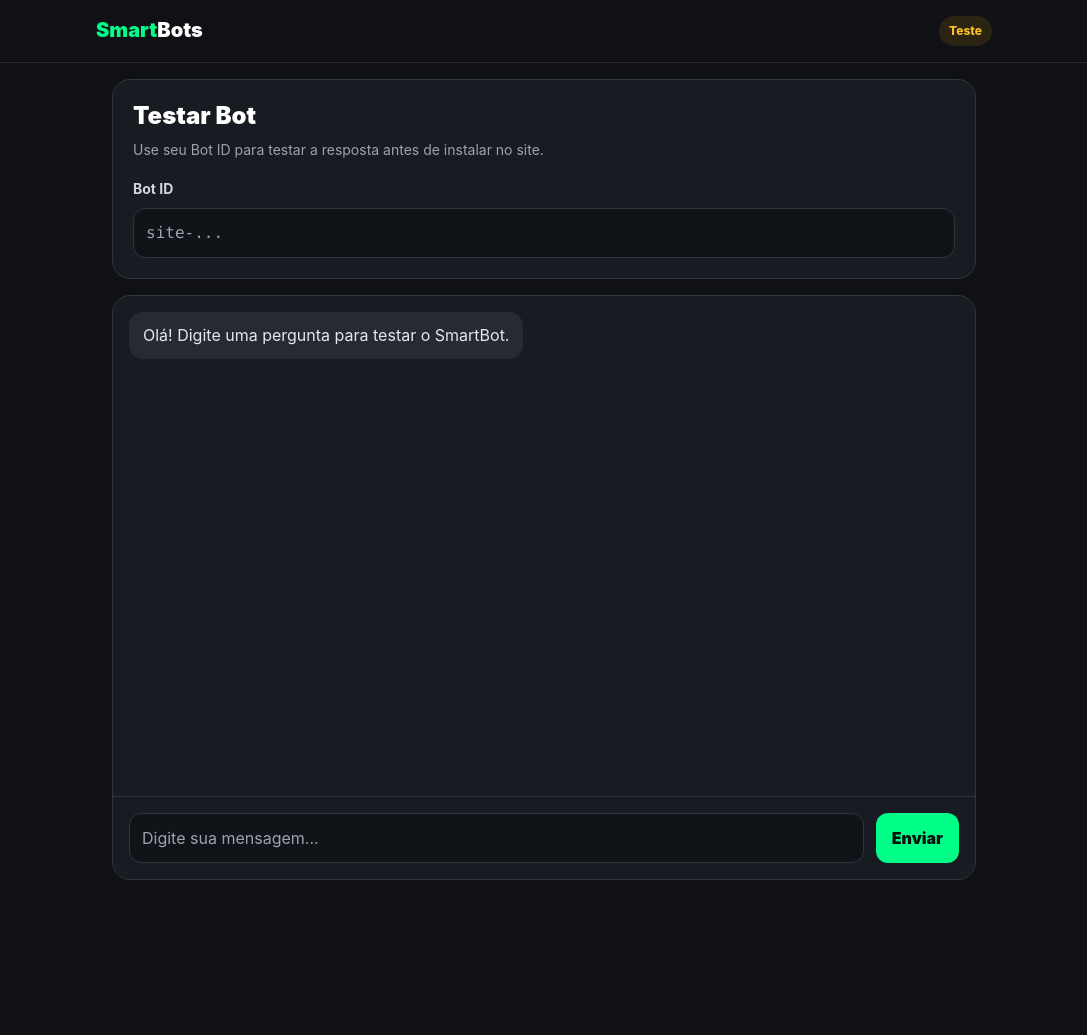
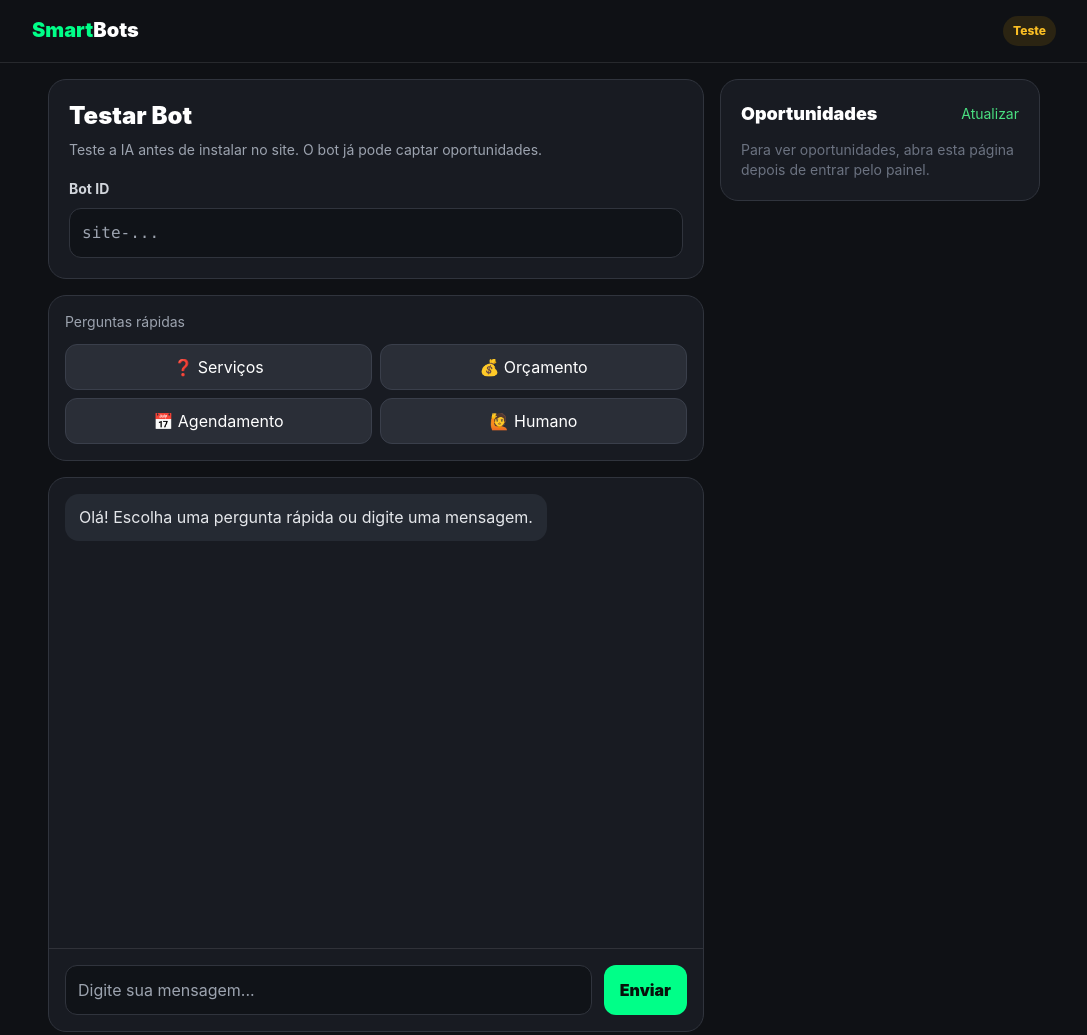
Before and after one commit to HenriqueGuilhermeUx/notarizex-ai, a website: page notarizex-ai/testar-bot.html in a window 1280 px wide. Shown: the whole page, without its empty margins (96-1183 px from the left). Before the commit the page ends 896 px from the top, so only its background shows below. Drawn offline with nearby package versions, Linux system fonts and the light colour scheme.

Commit message:
Add quick prompts and opportunities to tester

```diff
--- a/notarizex-ai/testar-bot.html
+++ b/notarizex-ai/testar-bot.html
@@ -6,29 +6,50 @@
   <title>Testar SmartBot</title>
   <script src="https://cdn.tailwindcss.com"></script>
   <style>
-    body{background:#0f1115;color:white;font-family:Inter,Arial,sans-serif}.card{background:#181b22;border:1px solid #30343d;border-radius:18px}.field{background:#101318;border:1px solid #30343d;border-radius:12px;color:white;padding:12px;width:100%}.btn{background:#00ff88;color:#07110b;font-weight:900;border-radius:12px;padding:12px 16px}.msg{padding:12px 14px;border-radius:14px;white-space:pre-wrap;line-height:1.45}.user{background:#00ff88;color:#07110b;align-self:flex-end}.bot{background:#252a33;color:#e5e7eb;align-self:flex-start}.pill{font-size:12px;font-weight:800;border-radius:999px;padding:6px 10px;background:#2b2412;color:#fbbf24}
+    body{background:#0f1115;color:white;font-family:Inter,Arial,sans-serif}.card{background:#181b22;border:1px solid #30343d;border-radius:18px}.field{background:#101318;border:1px solid #30343d;border-radius:12px;color:white;padding:12px;width:100%}.btn{background:#00ff88;color:#07110b;font-weight:900;border-radius:12px;padding:12px 16px}.btn2{background:#2a2e37;color:white;border:1px solid #3a3f4b;border-radius:12px;padding:10px 12px}.msg{padding:12px 14px;border-radius:14px;white-space:pre-wrap;line-height:1.45}.user{background:#00ff88;color:#07110b;align-self:flex-end}.bot{background:#252a33;color:#e5e7eb;align-self:flex-start}.pill{font-size:12px;font-weight:800;border-radius:999px;padding:6px 10px;background:#2b2412;color:#fbbf24}.hot{color:#f87171}.warm{color:#fbbf24}
   </style>
 </head>
 <body>
-  <header class="border-b border-white/10 p-4"><div class="max-w-4xl mx-auto flex justify-between"><a href="/dashboard-cliente.html" class="font-black text-xl"><span style="color:#00ff88">Smart</span>Bots</a><span id="status" class="pill">Teste</span></div></header>
-  <main class="max-w-4xl mx-auto p-4">
-    <section class="card p-5 mb-4">
-      <h1 class="text-2xl font-black mb-2">Testar Bot</h1>
-      <p class="text-gray-400 text-sm mb-4">Use seu Bot ID para testar a resposta antes de instalar no site.</p>
-      <label class="text-sm text-gray-300 font-bold">Bot ID</label>
-      <input id="botId" class="field mt-2 font-mono" placeholder="site-...">
+  <header class="border-b border-white/10 p-4"><div class="max-w-5xl mx-auto flex justify-between"><a href="/dashboard-cliente.html" class="font-black text-xl"><span style="color:#00ff88">Smart</span>Bots</a><span id="status" class="pill">Teste</span></div></header>
+  <main class="max-w-5xl mx-auto p-4 grid lg:grid-cols-3 gap-4">
+    <section class="lg:col-span-2 space-y-4">
+      <div class="card p-5">
+        <h1 class="text-2xl font-black mb-2">Testar Bot</h1>
+        <p class="text-gray-400 text-sm mb-4">Teste a IA antes de instalar no site. O bot já pode captar oportunidades.</p>
+        <label class="text-sm text-gray-300 font-bold">Bot ID</label>
+        <input id="botId" class="field mt-2 font-mono" placeholder="site-...">
+      </div>
+      <div class="card p-4">
+        <div class="text-sm text-gray-400 mb-3">Perguntas rápidas</div>
+        <div class="grid md:grid-cols-2 gap-2">
+          <button class="btn2" onclick="quick('Quais serviços vocês oferecem?')">❓ Serviços</button>
+          <button class="btn2" onclick="quick('Quero um orçamento. Meu nome é Henrique e meu WhatsApp é 13 99798-4328')">💰 Orçamento</button>
+          <button class="btn2" onclick="quick('Quero agendar uma reunião')">📅 Agendamento</button>
+          <button class="btn2" onclick="quick('Quero falar com um humano')">🙋 Humano</button>
+        </div>
+      </div>
+      <section class="card overflow-hidden">
+        <div id="chat" class="h-[470px] overflow-auto p-4 flex flex-col gap-3"><div class="msg bot">Olá! Escolha uma pergunta rápida ou digite uma mensagem.</div></div>
+        <form id="form" class="p-4 border-t border-white/10 flex gap-3"><input id="text" class="field" placeholder="Digite sua mensagem..."><button class="btn">Enviar</button></form>
+      </section>
     </section>
-    <section class="card overflow-hidden">
-      <div id="chat" class="h-[500px] overflow-auto p-4 flex flex-col gap-3"><div class="msg bot">Olá! Digite uma pergunta para testar o SmartBot.</div></div>
-      <form id="form" class="p-4 border-t border-white/10 flex gap-3"><input id="text" class="field" placeholder="Digite sua mensagem..."><button class="btn">Enviar</button></form>
-    </section>
+    <aside class="card p-5 h-fit">
+      <div class="flex justify-between items-center mb-3"><h2 class="font-black text-lg">Oportunidades</h2><button onclick="loadLeads()" class="text-sm text-green-400">Atualizar</button></div>
+      <div id="leads" class="text-gray-500 text-sm">Teste um orçamento para gerar lead.</div>
+    </aside>
   </main>
   <script>
-    function getSavedBot(){try{var s=JSON.parse(localStorage.getItem('sb_session')||'{}');return s.botId||''}catch(e){return ''}}
-    botId.value = new URLSearchParams(location.search).get('botId') || getSavedBot();
-    var visitorId = localStorage.getItem('sb_test_visitor') || ('test-'+Date.now()); localStorage.setItem('sb_test_visitor', visitorId);
+    function saved(){try{return JSON.parse(localStorage.getItem('sb_session')||'{}')}catch(e){return {}}}
+    function getBot(){var s=saved();return new URLSearchParams(location.search).get('botId')||s.botId||''}
+    function esc(v){return String(v||'').replace(/[&<>]/g,function(c){return {'&':'&amp;','<':'&lt;','>':'&gt;'}[c]})}
+    botId.value=getBot();
+    var visitorId=localStorage.getItem('sb_test_visitor')||('test-'+Date.now());localStorage.setItem('sb_test_visitor',visitorId);
     function add(t,c){var d=document.createElement('div');d.className='msg '+c;d.textContent=t;chat.appendChild(d);chat.scrollTop=chat.scrollHeight;return d}
-    form.onsubmit=async function(e){e.preventDefault();var b=botId.value.trim();var m=text.value.trim();if(!b||!m)return alert('Informe Bot ID e mensagem');text.value='';add(m,'user');var wait=add('Pensando...','bot');try{var r=await fetch('/.netlify/functions/smartbot-chat',{method:'POST',headers:{'Content-Type':'application/json'},body:JSON.stringify({botId:b,visitorId:visitorId,channel:'site',message:m})});var j=await r.json();wait.textContent=j.reply||j.error||'Sem resposta';status.textContent=j.aiUsed?'IA ativa':'Fallback'}catch(err){wait.textContent='Erro: '+err.message;status.textContent='Erro'}};
+    function quick(t){text.value='';send(t)}
+    async function send(m){var b=botId.value.trim();if(!b||!m)return alert('Informe Bot ID e mensagem');add(m,'user');var wait=add('Pensando...','bot');try{var r=await fetch('/.netlify/functions/smartbot-chat',{method:'POST',headers:{'Content-Type':'application/json'},body:JSON.stringify({botId:b,visitorId:visitorId,channel:'site',message:m})});var j=await r.json();wait.textContent=j.reply||j.error||'Sem resposta';status.textContent=j.aiUsed?'IA ativa':'Fallback';loadLeads()}catch(err){wait.textContent='Erro: '+err.message;status.textContent='Erro'}}
+    form.onsubmit=function(e){e.preventDefault();var m=text.value.trim();text.value='';send(m)};
+    async function loadLeads(){var s=saved();var b=botId.value.trim();if(!s.clientToken||!b){leads.innerHTML='Para ver oportunidades, abra esta página depois de entrar pelo painel.';return}try{var r=await fetch('/.netlify/functions/client-portal',{method:'POST',headers:{'Content-Type':'application/json'},body:JSON.stringify({action:'get_leads',botId:b,clientToken:s.clientToken})});var j=await r.json();var arr=j.leads||[];if(!arr.length){leads.innerHTML='Nenhuma oportunidade ainda.';return}leads.innerHTML=arr.slice(0,8).map(function(x){return '<div class="border-b border-white/10 py-3"><div class="font-bold text-white">'+esc(x.phone||x.email||x.name||'Contato não informado')+'</div><div class="text-xs '+(x.lead_temperature==='hot'?'hot':'warm')+'">'+esc(x.lead_temperature||'lead')+' · '+esc(x.intent||'')+'</div><div class="mt-1">'+esc(x.interest||'')+'</div><div class="text-xs text-gray-500 mt-1">'+new Date(x.created_at).toLocaleString('pt-BR')+'</div></div>'}).join('')}catch(e){leads.innerHTML='Erro ao carregar oportunidades.'}}
+    loadLeads();
   </script>
 </body>
 </html>
```
